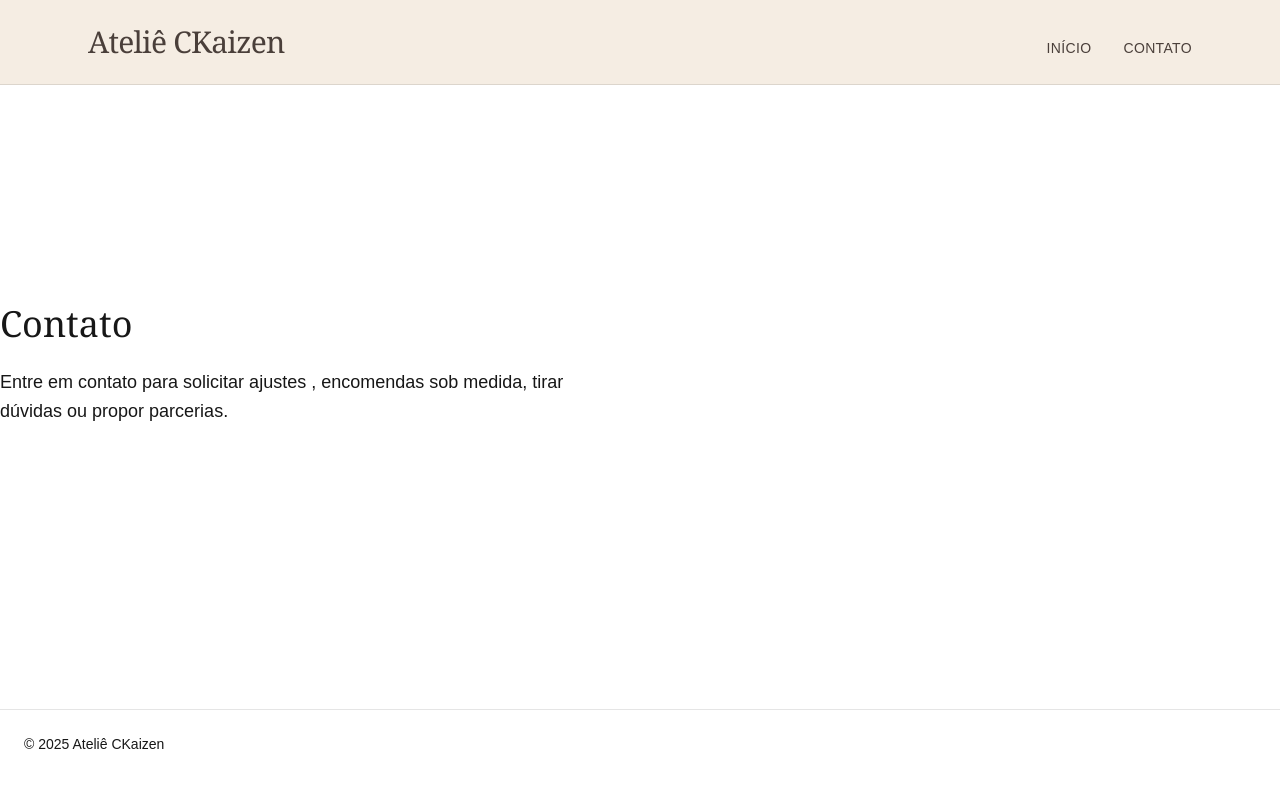
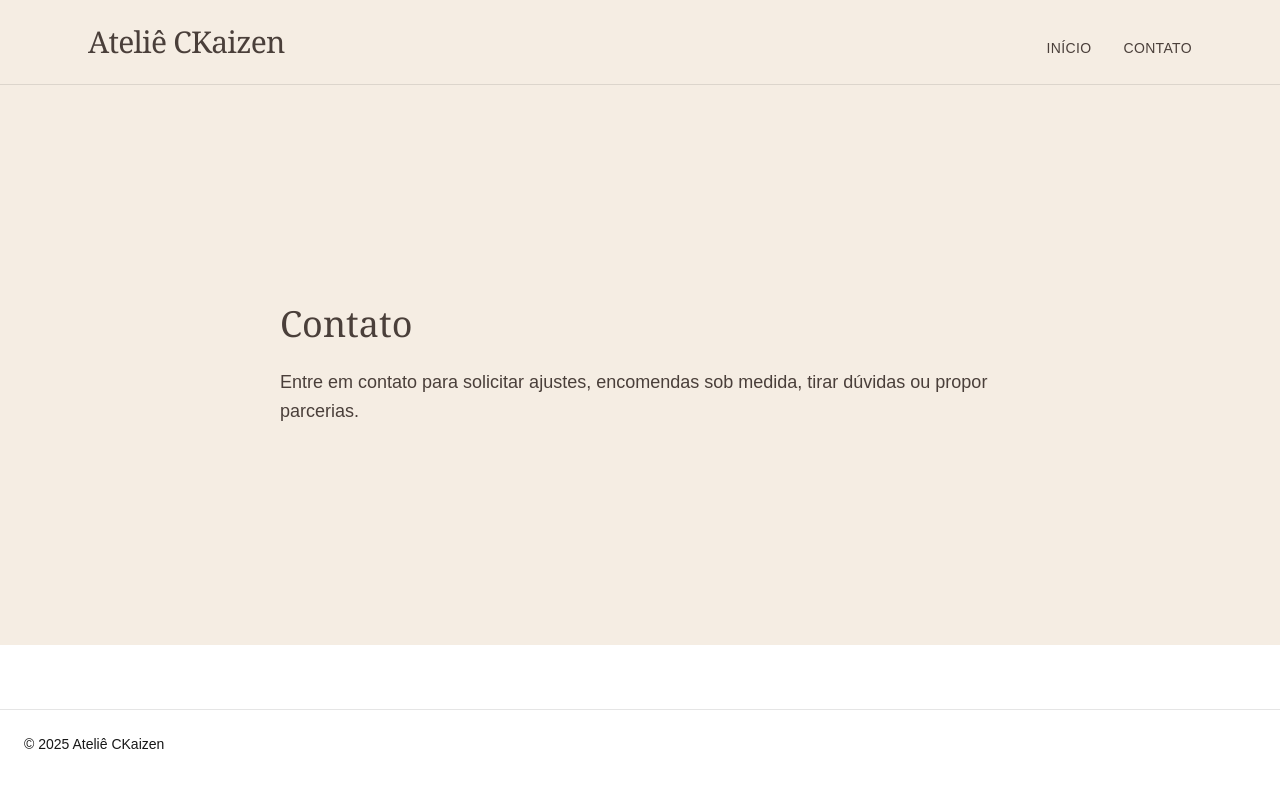
Before and after one commit to hubrenanb/atelie-ckaizen, a Next.js app: page /contato in a window 1280 px wide. Shown: the top 788 px of the page. Built offline with nearby package versions, Linux system fonts and the light colour scheme.

Commit message:
Ajuste MB 6

```diff
--- a/app/contato/page.tsx
+++ b/app/contato/page.tsx
@@ -3,18 +3,17 @@ import Section from "@/components/Section";
 
 export default function ContatoPage() {
   return (
-    <section className="min-h-[70vh] flex items-center">
-      <div>
+    <Section className="min-h-[70vh] flex items-center">
+      <div className="mx-auto max-w-3xl px-6">
         <h1 className="text-4xl font-serif">
           Contato
         </h1>
 
-        <p className="mt-6 max-w-xl text-lg leading-relaxed">
-          Entre em contato para solicitar ajustes
-          , encomendas sob medida, tirar dúvidas
-          ou propor parcerias.
+           <p className="mt-6 text-lg leading-relaxed">
+          Entre em contato para solicitar ajustes, encomendas sob medida,
+          tirar dúvidas ou propor parcerias.
         </p>
       </div>
-    </section>
+    </Section>
   );
 }
```
